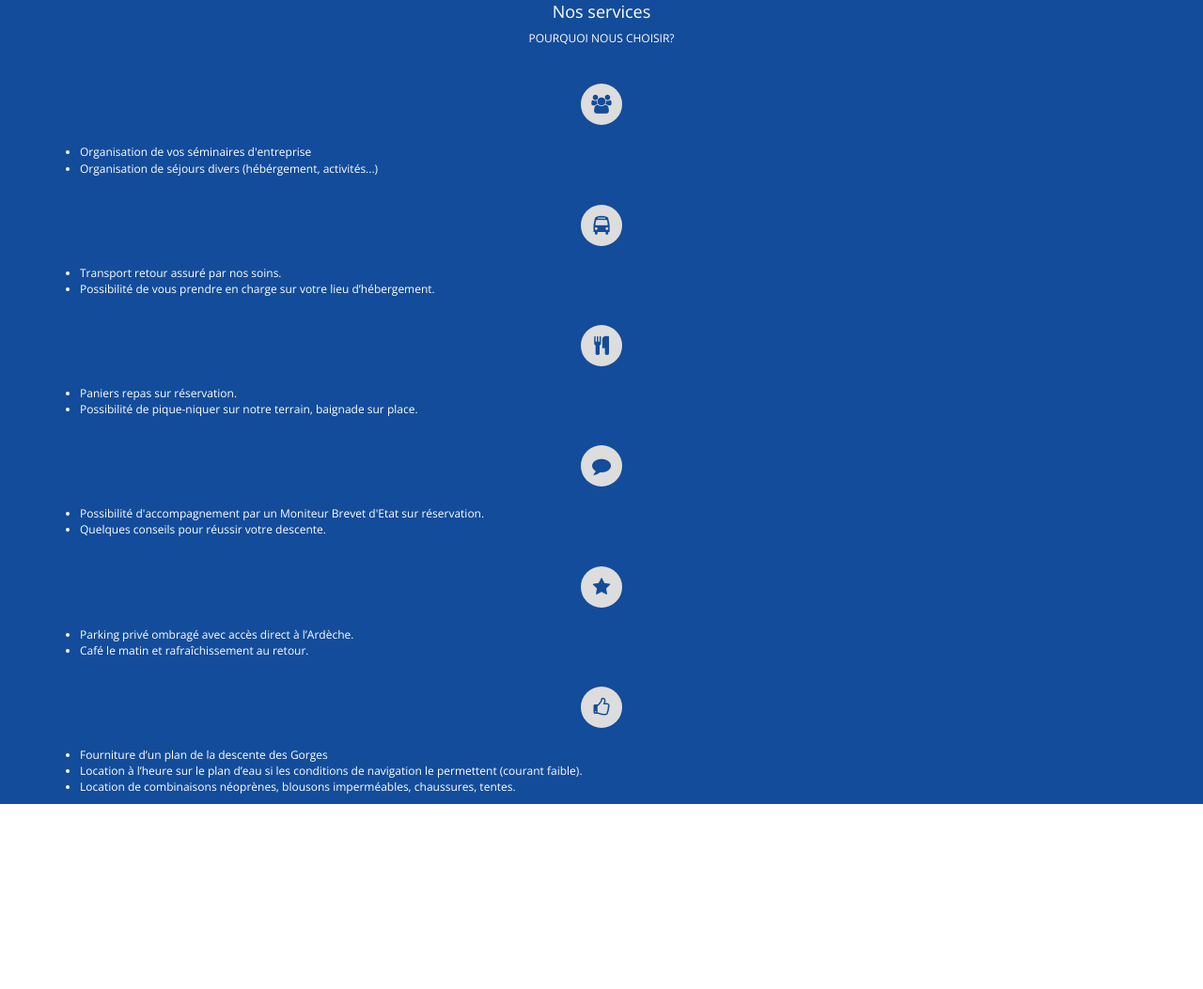
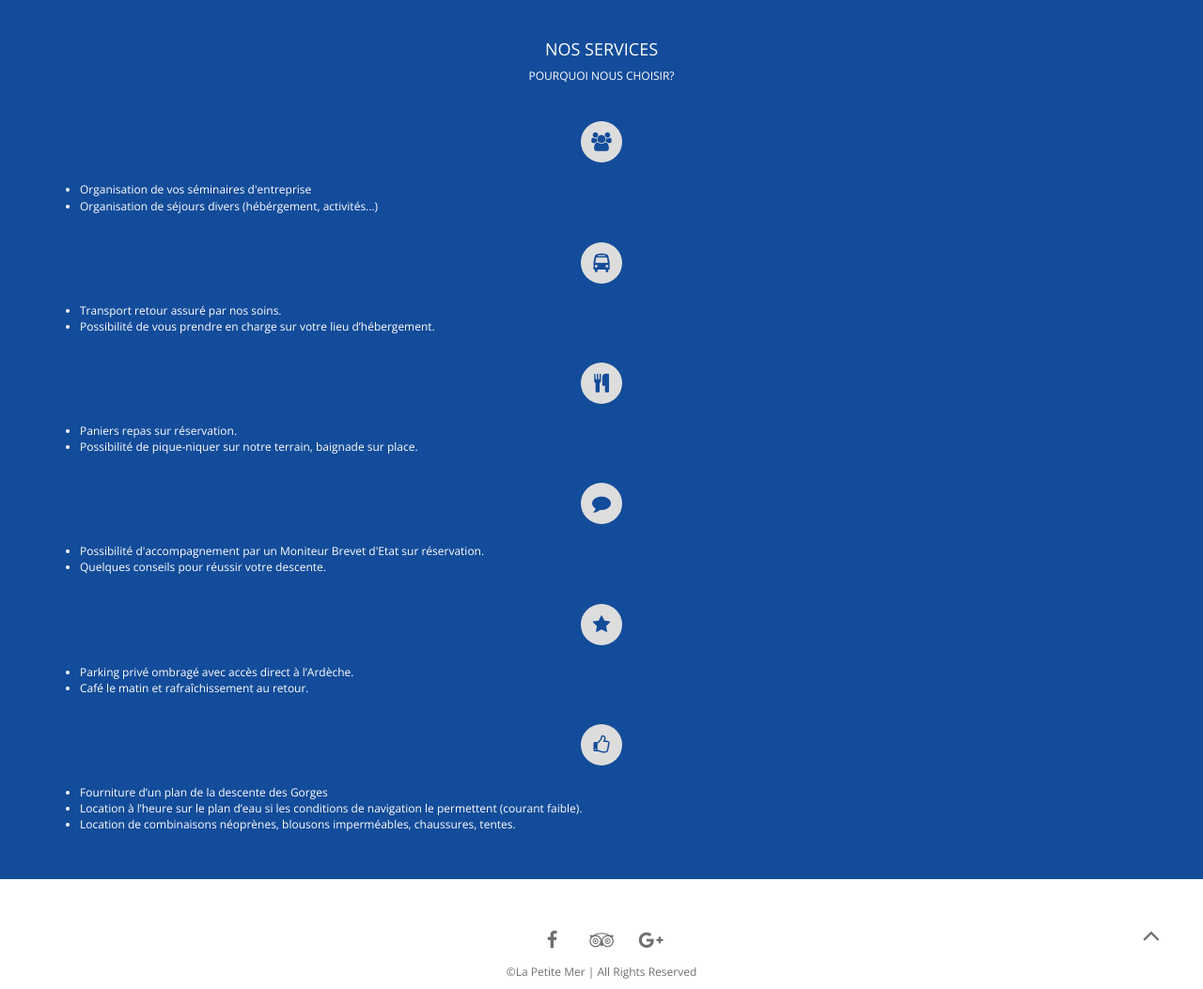
Before and after one commit to LaPetiteMer/La-Petite-Mer, a plain HTML site: page index.html in a window 1280 px wide. Shown: the part 2574-3627 px from the top of the page at 94% size. Before the commit the page ends 3450 px from the top, so only its background shows below. Drawn offline with nearby package versions, Linux system fonts and the light colour scheme.

Commit message:
build footer

```diff
--- a/index.html
+++ b/index.html
@@ -252,7 +252,7 @@
 
 		<section id="section4">
 			<div class="container">
-				<h1>Nos services</h1>
+				<h1>NOS SERVICES</h1>
 				<p>POURQUOI NOUS CHOISIR?</p>
 				<div class="row services">
 					<div class="col-xs-12">
@@ -332,6 +332,16 @@
 			</div>
 		</section>
 
+		<footer>
+			<ul>
+				<li><a href="#" class="facebook"><i class="fa fa-facebook"></i></a></li>
+				<li><a href="#" class="tripadvisor"><i class="fa fa-tripadvisor"></i></a></li>
+				<li><a href="#" class="google"><i class="fa fa-google-plus"></i></a></li>
+				<li class="backToTop"><a href="#"><i class="fa fa-angle-up"></i></a></li>
+			</ul>
+			<p>&copy;La Petite Mer | All Rights Reserved</p>
+		</footer>
+
 
 
 		<script src="JS/jquery-min.js" type="text/javascript"></script>
--- /dev/null
+++ b/scss/layouts/_footer.scss
@@ -0,0 +1,48 @@
+@keyframes bounce{
+    from {transform: translateY(-3);}
+     to   {transform: translateY(-7px);}
+}
+
+footer {
+	position: relative;
+	margin-top: 50px;
+	ul {
+		text-align: center;
+		li {
+			display: inline-block;
+			height: 30px;
+			width: 30px;
+			margin: 0 10px;
+			&:last-child {
+				position: absolute;
+				right: 30px;
+				animation: bounce 0.4s ease infinite alternate;
+			}
+			a {
+				display: block;
+				width: 30px;
+				height: 30px;
+				line-height: 30px;
+				color: $text-color;
+				font-size: 2rem;
+			}
+			.facebook:hover {
+				color: #3B5998;
+			}
+			.tripadvisor:hover {
+				color: #589442;
+			}
+			.google:hover {
+				color: #dc4e41;
+			}
+		}
+		.backToTop {
+			a {
+				font-size: 3rem;
+			}
+		}
+	}
+	p {
+		text-align: center;
+	}
+}
--- a/scss/layouts/_section.scss
+++ b/scss/layouts/_section.scss
@@ -95,6 +95,7 @@ select {
 #section4 {
 	background-color: $primaryColor;
 	color: $text-light;
+	padding: 40px 0;
 		h1 {
 
 		}
--- a/scss/style.scss
+++ b/scss/style.scss
@@ -6,6 +6,8 @@
 
 @import 'layouts/_header.scss';
 @import 'layouts/_section.scss';
+@import 'layouts/_footer.scss';
+
 
 @import 'modules/_typography.scss';
 
```
Also changed, not shown: css/style.css, 1 other file.
